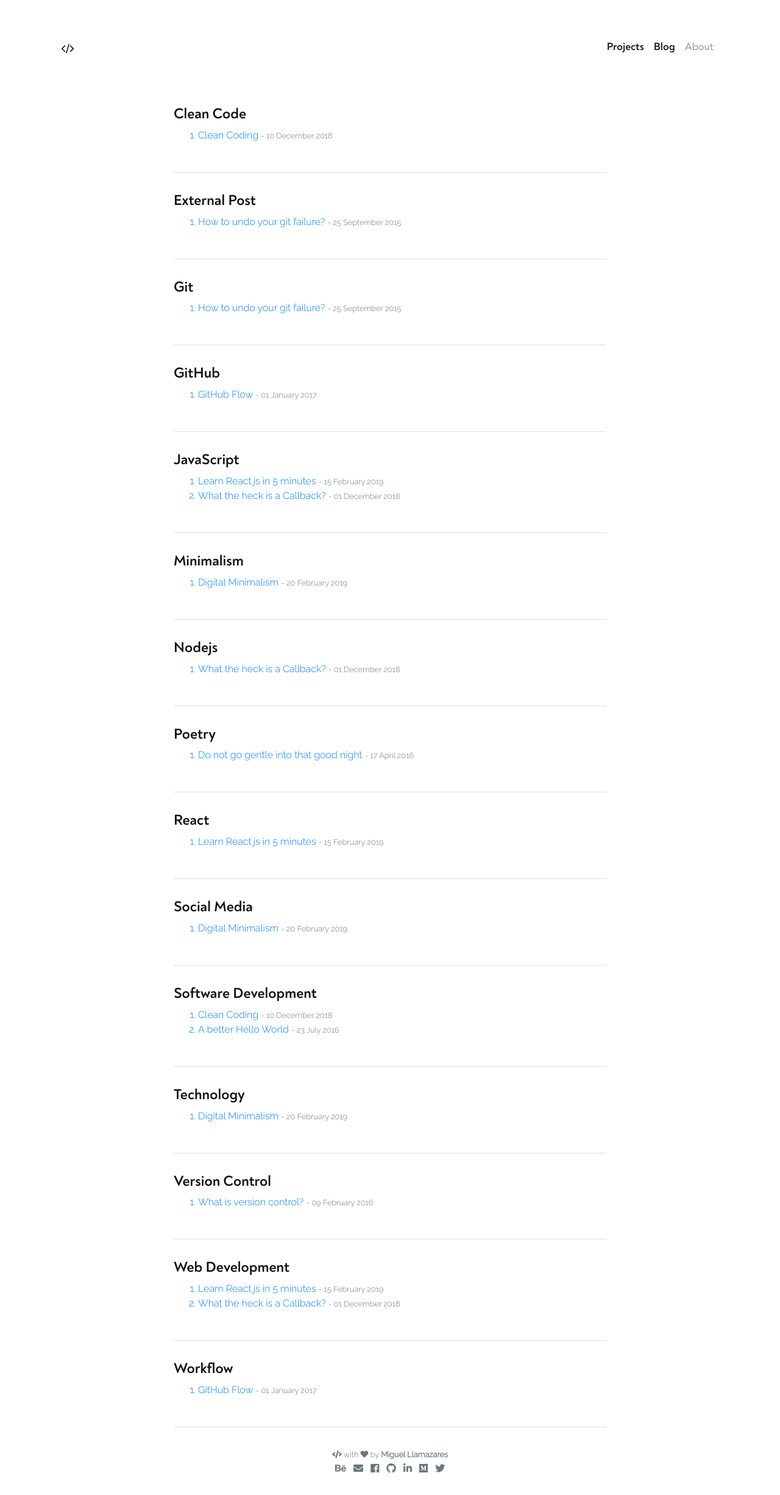
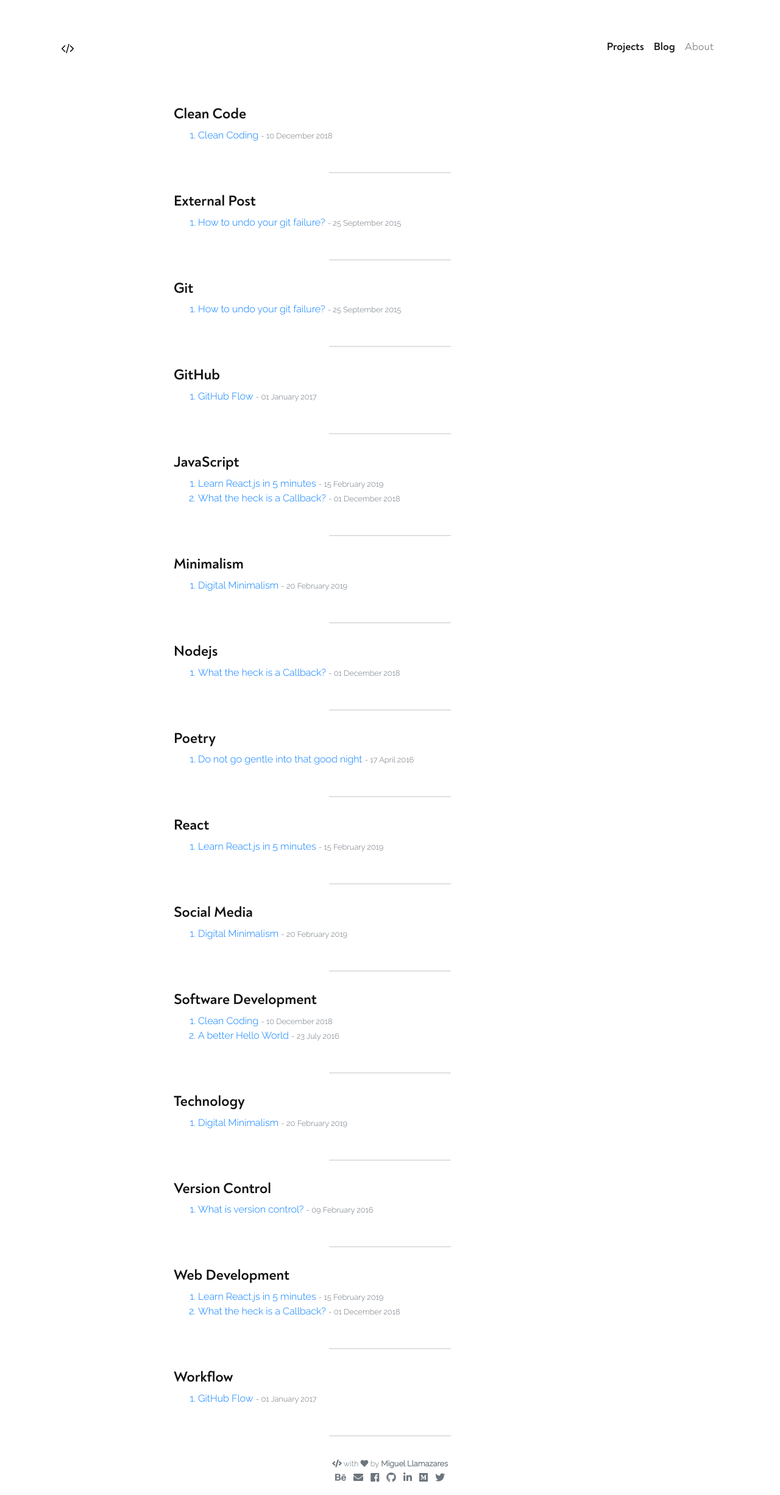
Before and after one commit to mllamazares/mllamazares.github.io, a Jekyll site: the page built from pages/tags.html, in a window 1280 px wide. Shown: the whole page at 61% size. Built offline with Jekyll 4.4.1, drawn with Linux system fonts in a browser that asks for light colours; nearby versions of some CDN libraries.

Commit message:
Update _base.scss

```diff
--- a/_sass/_base.scss
+++ b/_sass/_base.scss
@@ -6,6 +6,11 @@ body {
 
 .badge {
   font-weight: 500;
+}
+
+hr {
+  border-top: 2px solid rgba(0,0,0,.1);
+  width: 200px;
 }
 
 h1, h2, h3, h4, h5, h6 {
```
